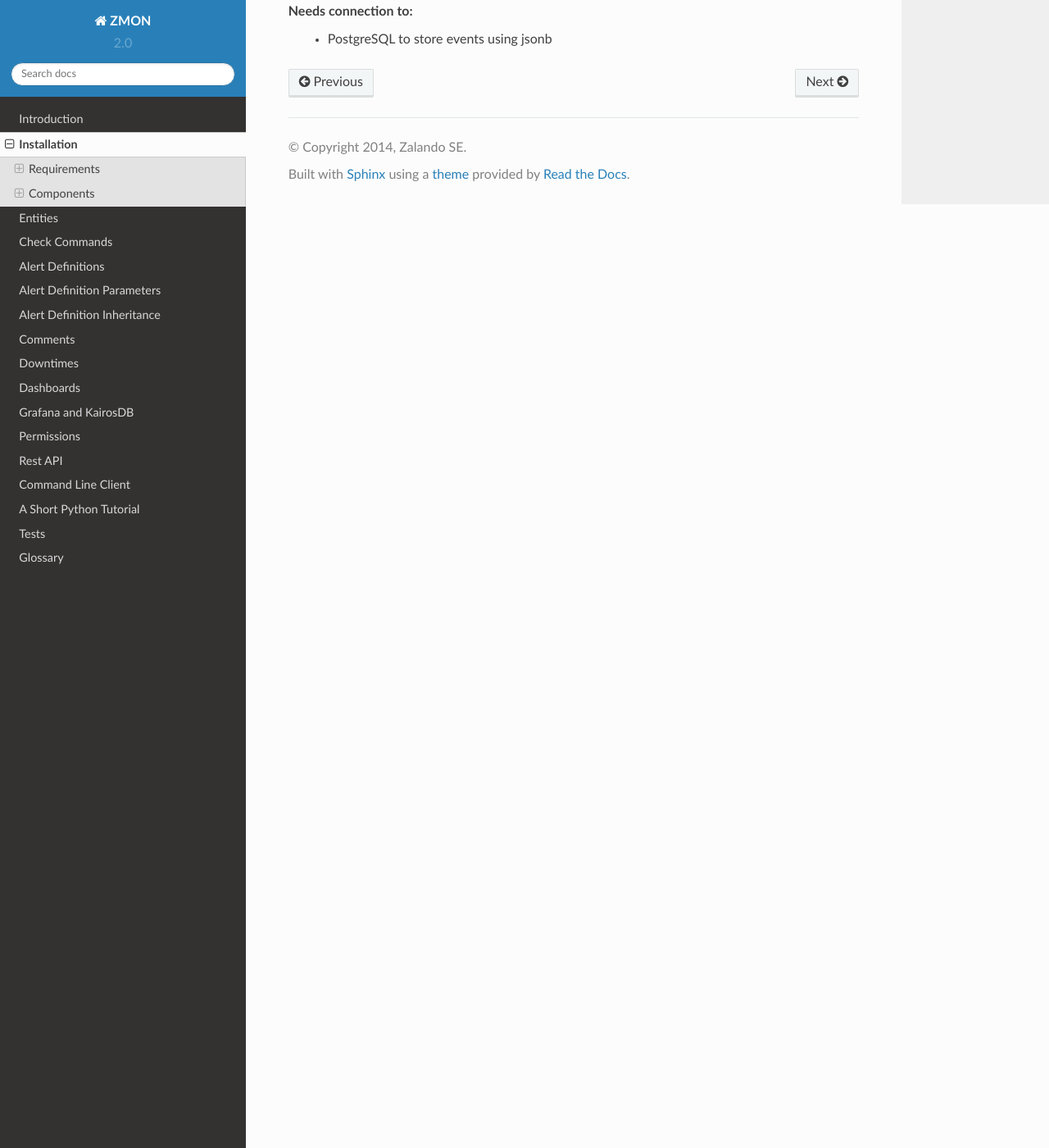
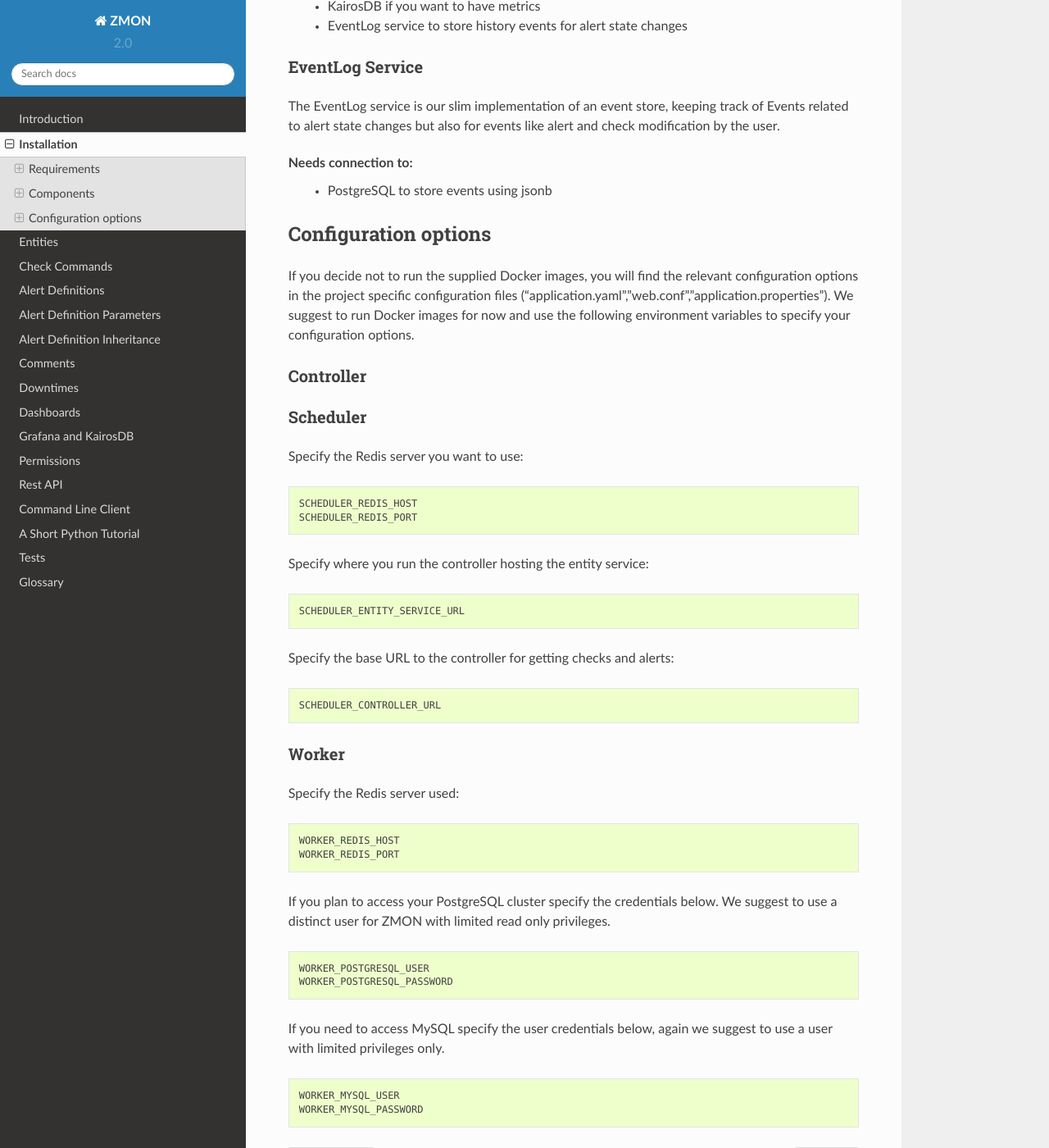
Before and after one commit to zalando-zmon/zmon-docs, a Sphinx documentation site: the page built from docs/installation.rst, in a window 1280 px wide and 1400 px high, scrolled down 1833 px. Shown: the whole window at 82% size. Built offline with Sphinx 7.4.7 and the Read the Docs theme 2.0.0, drawn with Linux system fonts in a browser that asks for light colours; pages that are not in the unit, such as notebooks, are missing from menus; some of the changed text lies outside the part shown.

Commit message:
Working the installation manual, listing configuration options

```diff
--- a/docs/installation.rst
+++ b/docs/installation.rst
@@ -21,7 +21,7 @@
 PostgreSQL
 ----------
 
-PostgreSQL is ZMONs data store for entities, checks, alerts, dashboards and Grafana dashboards.
+PostgreSQL is ZMONs data store for entities, checks, alerts, dashboards and Grafana dashboards. The entities service relies on PostgreSQL's jsonb data type thus you need a PostgreSQL 9.4+ running.
 
 Cassandra
 ---------
@@ -41,10 +41,14 @@
 
 The ZMON controller is the running the AngularJS frontend and serves as an endpoint for retrieving data and managing your ZMON deployment via REST API (with help of the command line client). It needs a connection configured to:
 
- * LDAP as its source for user data and credentials
  * PostgreSQL to store/retrieve all kind of data: entities, checks, dashboards, alerts
  * Redis keeping the state of ZMON's alerts
  * KairosDB if you want charts/Grafana
+
+To provide means of authentication and authorization you do can choose between the following options:
+
+ * Basic credential file
+ * Pick an Oauth2 identity provider, e.g., Github
 
 Scheduler
 ---------
@@ -52,6 +56,7 @@
 The scheduler is responsible for keeping track of all existing entities, checks and alerts and scheduling checks in time for applicable entities which are then executed by the worker.
 
 Needs connections to:
+
  * Redis as Redis serves ZMON as task queue
  * Controller to get check/alerts/entities
  * Custom adapters may need connections for entity discovery into your platform
@@ -73,3 +78,60 @@
 
 Needs connection to:
  * PostgreSQL to store events using jsonb
+
+
+Configuration options
+=====================
+
+If you decide not to run the supplied Docker images, you will find the relevant configuration options in the project specific configuration files ("application.yaml","web.conf","application.properties"). We suggest to run Docker images for now and use the following environment variables to specify your configuration options.
+
+Controller
+----------
+
+
+
+Scheduler
+---------
+
+Specify the Redis server you want to use:
+
+.. code-block:: bash
+
+   SCHEDULER_REDIS_HOST
+   SCHEDULER_REDIS_PORT
+
+Specify where you run the controller hosting the entity service:
+
+.. code-block:: bash
+
+   SCHEDULER_ENTITY_SERVICE_URL
+
+Specify the base URL to the controller for getting checks and alerts:
+
+.. code-block:: bash
+
+  SCHEDULER_CONTROLLER_URL
+
+Worker
+------
+
+Specify the Redis server used:
+
+.. code-block:: bash
+
+   WORKER_REDIS_HOST
+   WORKER_REDIS_PORT
+
+If you plan to access your PostgreSQL cluster specify the credentials below. We suggest to use a distinct user for ZMON with limited read only privileges.
+
+.. code-block:: bash
+
+   WORKER_POSTGRESQL_USER
+   WORKER_POSTGRESQL_PASSWORD
+
+If you need to access MySQL specify the user credentials below, again we suggest to use a user with limited privileges only.
+
+.. code-block:: bash
+
+   WORKER_MYSQL_USER
+   WORKER_MYSQL_PASSWORD
```
